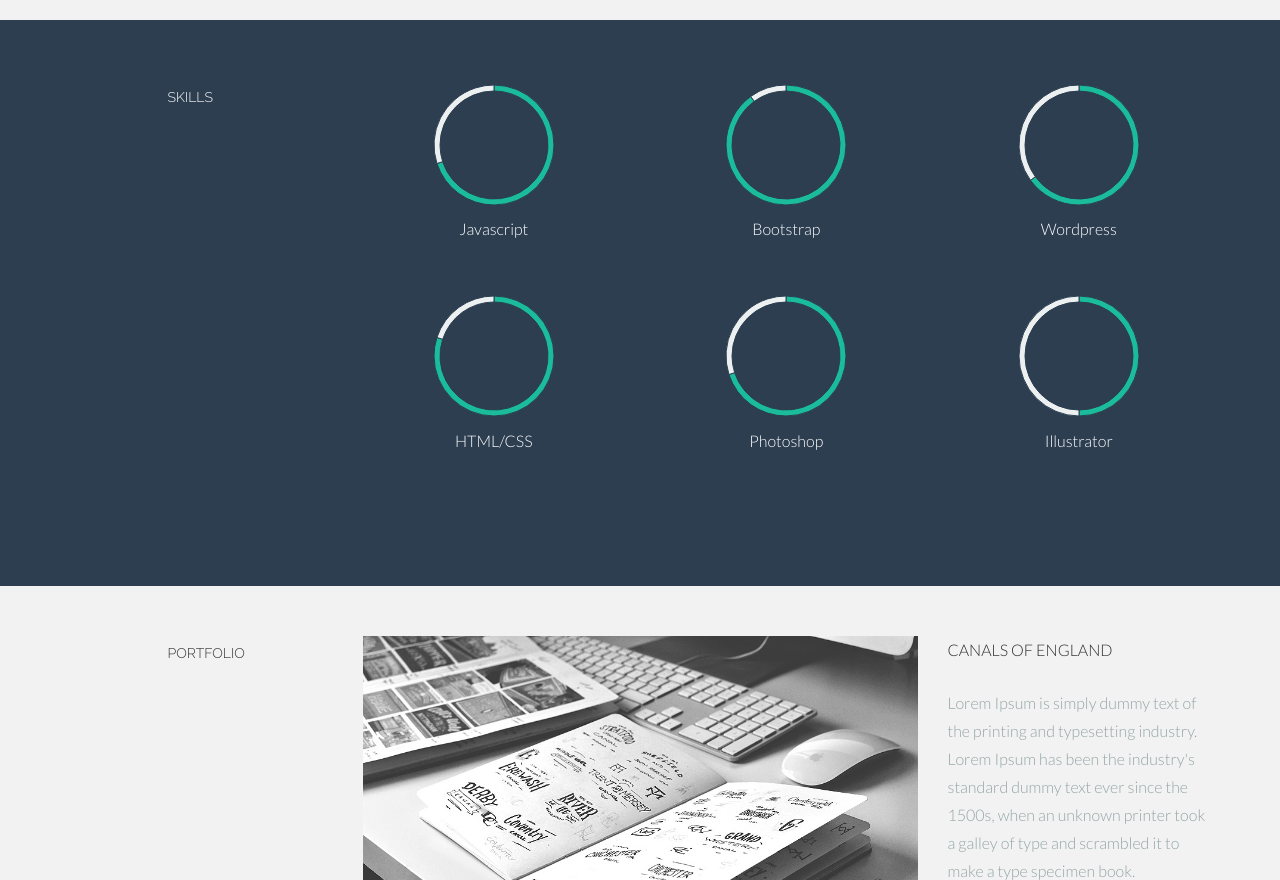
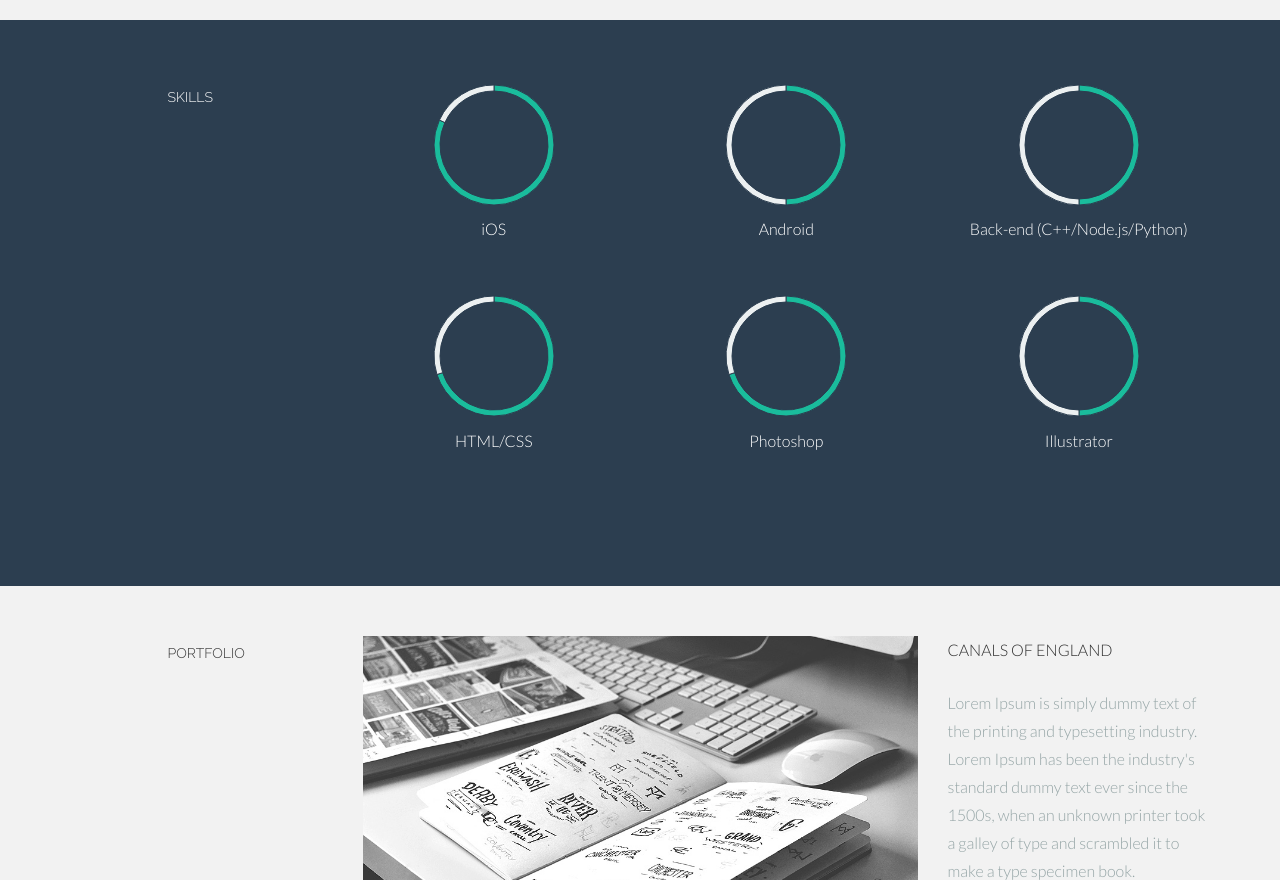
Before and after one commit to Dassine/ld-bb.github.com, a plain HTML site: page index.html in a window 1280 px wide. Shown: the part 3245-4125 px from the top of the page. Drawn offline with Linux system fonts and the light colour scheme.

Commit message:
Charts update

```diff
--- a/index.html
+++ b/index.html
@@ -253,16 +253,16 @@
 					</div>
 					<div class="col-lg-3 centered">
 						<canvas id="javascript" height="130" width="130"></canvas>
-						<p>Javascript</p>
+						<p>iOS</p>
 						<br>
 						<script>
 							var doughnutData = [
 									{
-										value: 70,
+										value: 90,
 										color:"#1abc9c"
 									},
 									{
-										value : 30,
+										value : 20,
 										color : "#ecf0f1"
 									}
 								];
@@ -271,16 +271,16 @@
 					</div>
 					<div class="col-lg-3 centered">
 						<canvas id="bootstrap" height="130" width="130"></canvas>
-						<p>Bootstrap</p>
+						<p>Android</p>
 						<br>
 						<script>
 							var doughnutData = [
 									{
-										value: 90,
+										value: 50,
 										color:"#1abc9c"
 									},
 									{
-										value : 10,
+										value : 50,
 										color : "#ecf0f1"
 									}
 								];
@@ -289,16 +289,16 @@
 					</div>
 					<div class="col-lg-3 centered">
 						<canvas id="wordpress" height="130" width="130"></canvas>
-						<p>Wordpress</p>
+						<p>Back-end (C++/Node.js/Python)</p>
 						<br>
 						<script>
 							var doughnutData = [
 									{
-										value: 65,
+										value: 50,
 										color:"#1abc9c"
 									},
 									{
-										value : 35,
+										value : 50,
 										color : "#ecf0f1"
 									}
 								];
@@ -313,11 +313,11 @@
 						<script>
 							var doughnutData = [
 									{
-										value: 80,
+										value: 70,
 										color:"#1abc9c"
 									},
 									{
-										value : 20,
+										value : 30,
 										color : "#ecf0f1"
 									}
 								];
```
